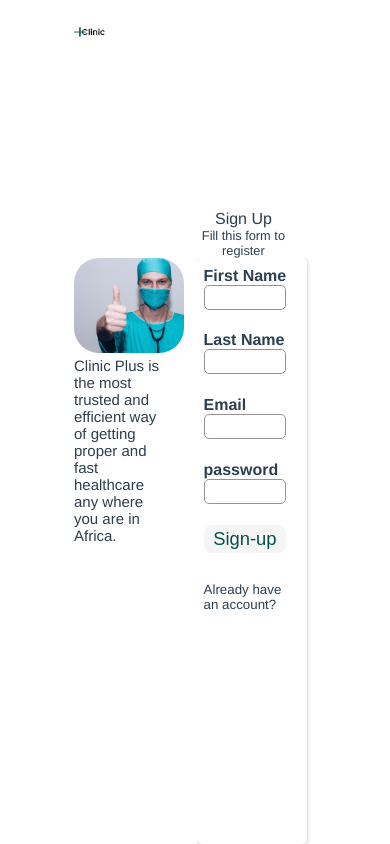
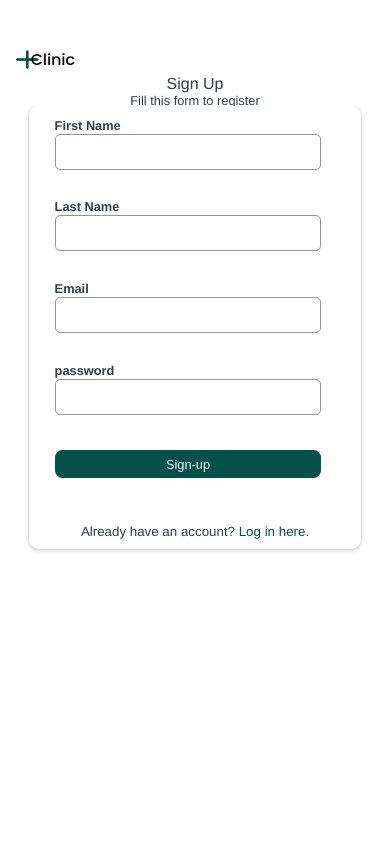
Before and after one commit to Kichotee/clinicplus, a Vue app: page /Signup in a window 390 px wide. Built offline with nearby package versions, Linux system fonts and the light colour scheme.

Commit message:
Mobile screens fixed

```diff
--- a/src/components/pageFour.vue
+++ b/src/components/pageFour.vue
@@ -155,7 +155,7 @@ hr {
 
 }
 
-/* Media responsivenes */
+/* Media responsiveness */
 
 @media screen and (max-width:486px) {
 
--- a/src/views/LoginForm.vue
+++ b/src/views/LoginForm.vue
@@ -36,8 +36,10 @@
                 <router-link to="/dashboard">
                     <button type="submit"> Sign-up</button>
                 </router-link>
+                <router-link to="/Signup">
+                    <small>Create new account</small>
+                </router-link>
 
-                <small>Create new account</small>
             </form>
 
         </div>
@@ -58,11 +60,13 @@ export default {
 .signUpPage {
     padding: 24px 40px 0 74px;
     display: grid;
-    grid-template-columns: 0.8fr 1fr;
-    grid-template-rows: 0.4fr 1fr;
+    grid-template-columns: 0.6fr 1fr;
+    grid-template-rows: 0.15fr 1fr;
     text-align: left;
-    /* height: 100vh; */
+    height: 100vh;
+    /* border: solid; */
     overflow: hidden;
+    width: 100vw;
 }
 
 .left-column {
@@ -88,17 +92,13 @@ export default {
 
 }
 
-.right-column {
-    grid-row: 2;
-    overflow: hidden;
-
-}
+.right-column {}
 
 .form-header {
     grid-row: 1;
     grid-column: 2;
     align-self: end;
-    width: 61%;
+    width: 91%;
     overflow: hidden;
 
 }
@@ -112,39 +112,45 @@ export default {
 }
 
 .right-column {
-    width: 90%;
-    height: 90%;
-    justify-items: left;
+    grid-column: 2;
+    grid-row: 2;
+    overflow: hidden;
+    /* border: solid; */
+    width: 100%;
+    height: 100%;
+    justify-self: left;
     z-index: 79;
+    /*  */
 
 }
 
 .right-column-box {
-    width: 80%;
-    padding: 2.5% 5%;
-    box-shadow: 0px 1px 4px rgba(0, 0, 0, 0.25);
-    height: 90%;
+    width: 85%;
+    margin: auto auto;
+    padding: 2.5% 2.5%;
+    box-shadow: 0px 1px 4px 0px #00000040;
+    height: 100%;
     text-align: left;
     display: flex;
     flex-direction: column;
     z-index: 79;
     /* border: solid; */
-    border-radius: 5px;
+    border-radius: 10px;
     overflow: hidden;
 }
 
 form {
     margin-top: 5%;
     width: 90%;
-    height: 90%;
+    margin: 0 auto;
+    height: 100%;
     display: flex;
+    justify-content: space-evenly;
     /* border: solid; */
     flex-direction: column;
-    align-items: start;
-    gap: 5%;
+    align-items: center;
+    gap: 2.5%;
     z-index: 76;
-    overflow: hidden;
-
 }
 
 form>div {
@@ -153,14 +159,15 @@ form>div {
 }
 
 label {
-    margin: 70px 0;
+    /* margin: 70px 0; */
     font-weight: bolder;
+    font-size: 0.8rem;
 
 }
 
 input {
     width: 95%;
-    height: 70%;
+    height: 100%;
     border-radius: 5px;
     outline: none;
     background: #fff;
@@ -173,37 +180,106 @@ input:focus {
     border: 1px solid #04514C;
 }
 
+a {
+    width: 100%;
+    align-self: center;
+}
+
+.login-text {
+display: inline;
+    width: 60%;
+    /* border: solid; */
+    color: #04514C;
+
+}
+
 button {
 
     width: 95%;
+    margin-top: 0.5rem;
+    font-size: 0.8rem;
     border-radius: 7.5px;
-}
-a{
-     width: 100%;
-}
-span .ds-circle {
-    height: 37.625rem;
-    width: 40.6875rem;
-    border-radius: 50%;
-    background: #04514C;
-    border: 2px solid #04514C;
-    position: absolute;
-    right: -70%;
-    top: 0;
 
-    z-index: 1;
 }
 
-span .ds2-circle {
-    height: 32rem;
-    width: 28.188rem;
-    border-radius: 80%;
+.signUpPage .log-in-button {
     background: #fff;
-    border: 2px solid #04514C;
-    position: absolute;
-    right: -70%;
-    top: 0;
-    z-index: 3;
+    border: 1px #04514C solid;
+    color: #04514C;
 
 }
+@media only screen and (max-width:486px) {
+    .signUpPage {
+        padding: 3rem 0 0 0;
+        margin: 0;
+        display: flex;
+        flex-direction: column;
+
+    }
+
+    .logo img {
+        width: 15%;
+        margin-left: 1rem;
+    }
+
+    .left-column {
+        display: none;
+    }
+
+    .form-header {
+        width: 100%;
+    }
+
+    .right-column {}
+    .right-column-box{
+        height: 50%;
+    }
+    form{
+        height: 100%;
+        gap: 5%;
+
+    }
+    button{
+        background: #04514C;
+        color: #fff;
+    }
+}
+@media only screen and (max-width:376px) {
+    .signUpPage {
+        padding: 3rem 0 0 0;
+        margin: 0;
+        display: flex;
+        flex-direction: column;
+
+    }
+
+    .logo img {
+        width: 15%;
+        margin-left: 1rem;
+    }
+
+    .left-column {
+        display: none;
+    }
+    input{
+        height: 60%;
+    }
+
+    .form-header {
+        width: 100%;
+    }
+
+    .right-column {}
+    .right-column-box{
+        height:40%;
+    }
+    form{
+        height: 100%;
+        gap: 3.75%;
+    }
+    button{
+        background: #04514C;
+        color: #fff;
+    }
+}
 </style>
--- a/src/views/Signup.vue
+++ b/src/views/Signup.vue
@@ -43,10 +43,17 @@
                     <input type="password" name="" id="">
                 </div>
                 <router-link to="/dashboard">
-                     <button type="submit"> Sign-up</button>
+                    <button type="submit"> Sign-up</button>
                 </router-link>
 
-                <small>Already have an account?</small>
+                <small>Already have an account?   <span>
+                    <router-link to="/LoginForm">
+                        <p class="login-text">Log in here.</p>
+                    </router-link>
+
+                </span></small>
+
+
             </form>
 
         </div>
@@ -75,11 +82,13 @@ export default {
 .signUpPage {
     padding: 24px 40px 0 74px;
     display: grid;
-    grid-template-columns: 0.8fr 1fr;
-    grid-template-rows: 0.4fr 1fr;
+    grid-template-columns: 0.6fr 1fr;
+    grid-template-rows: 0.15fr 1fr;
     text-align: left;
     height: 100vh;
+    /* border: solid; */
     overflow: hidden;
+    width: 100vw;
 }
 
 .left-column {
@@ -105,19 +114,14 @@ export default {
 
 }
 
-.right-column {
-    grid-row: 2;
-    overflow: hidden;
-
-}
+.right-column {}
 
 .form-header {
     grid-row: 1;
     grid-column: 2;
     align-self: end;
-    width: 61%;
+    width: 91%;
     overflow: hidden;
-
 
 }
 
@@ -130,35 +134,43 @@ export default {
 }
 
 .right-column {
-    width: 90%;
+    grid-column: 2;
+    grid-row: 2;
+    overflow: hidden;
+    /* border: solid; */
+    width: 100%;
     height: 100%;
-    justify-items: left;
+    justify-self: left;
     z-index: 79;
+    /*  */
 
 }
 
 .right-column-box {
-    width: 80%;
-    padding: 2.5% 5%;
-    box-shadow: 0px 1px 4px rgba(0, 0, 0, 0.25);
+    width: 85%;
+    margin: auto auto;
+    padding: 2.5% 2.5%;
+    box-shadow: 0px 1px 4px 0px #00000040;
     height: 100%;
     text-align: left;
     display: flex;
     flex-direction: column;
     z-index: 79;
     /* border: solid; */
-    border-radius: 5px;
+    border-radius: 10px;
     overflow: hidden;
 }
 
 form {
     margin-top: 5%;
     width: 90%;
+    margin: 0 auto;
     height: 100%;
     display: flex;
+    justify-content: space-between;
     /* border: solid; */
     flex-direction: column;
-    align-items: start;
+    align-items: center;
     gap: 5%;
     z-index: 76;
 }
@@ -171,12 +183,13 @@ form>div {
 label {
     /* margin: 70px 0; */
     font-weight: bolder;
+    font-size: 0.8rem;
 
 }
 
 input {
     width: 95%;
-    height: 70%;
+    height: 100%;
     border-radius: 5px;
     outline: none;
     background: #fff;
@@ -188,13 +201,115 @@ input:focus {
     outline: none;
     border: 1px solid #04514C;
 }
-a{
-     width: 100%;
+
+a {
+    width: 100%;
+    align-self: center;
 }
+
+.login-text {
+display: inline;
+    width: 60%;
+    /* border: solid; */
+    color: #04514C;
+
+}
+
 button {
 
     width: 95%;
+    margin-top: 0.5rem;
+    font-size: 0.8rem;
     border-radius: 7.5px;
+
 }
 
+.signUpPage .log-in-button {
+    background: #fff;
+    border: 1px #04514C solid;
+    color: #04514C;
+
+}
+
+@media only screen and (max-width:486px) {
+    .signUpPage {
+        padding: 3rem 0 0 0;
+        margin: 0;
+        display: flex;
+        flex-direction: column;
+
+    }
+
+    .logo img {
+        width: 15%;
+        margin-left: 1rem;
+    }
+
+    .left-column {
+        display: none;
+    }
+
+    .form-header {
+        width: 100%;
+    }
+
+    .right-column {}
+
+    .right-column-box {
+        height: 60%;
+    }
+
+    form {
+        height: 100%;
+        gap: 8%;
+    }
+
+    button {
+        background: #04514C;
+        color: #fff;
+    }
+}
+
+@media only screen and (max-width:376px) {
+    .signUpPage {
+        padding: 3rem 0 0 0;
+        margin: 0;
+        display: flex;
+        flex-direction: column;
+
+    }
+
+    .logo img {
+        width: 15%;
+        margin-left: 1rem;
+    }
+
+    .left-column {
+        display: none;
+    }
+
+    input {
+        height: 60%;
+    }
+
+    .form-header {
+        width: 100%;
+    }
+
+    .right-column {}
+
+    .right-column-box {
+        height: 95%;
+    }
+
+    form {
+        height: 100%;
+        gap: 5%;
+    }
+
+    button {
+        background: #04514C;
+        color: #fff;
+    }
+}
 </style>
--- a/src/views/dashboard.vue
+++ b/src/views/dashboard.vue
@@ -1,5 +1,8 @@
 <template>
 <div class="dashboard-page">
+    <p class="screen-size-error">
+        View on Desktop only
+    </p>
     <div class="container">
         <aside>
             <img class="logo" src="../assets/clinicplus/logo.png" alt="">
@@ -54,7 +57,6 @@
                 <div class="dates">
                     <div class="date-box">
                         <p>{{Month}}</p>
-
 
                         <p>{{day-2}}</p>
                     </div>
@@ -152,6 +154,9 @@ export default {
 </script>
 
 <style scoped>
+.screen-size-error{
+    display: none;
+}
 .container {
     display: flex;
     height: 100vh;
@@ -356,4 +361,18 @@ section {
     width: 100%;
     box-shadow: 0px 4px 4px 0px #00000040;
 }
+@media screen and (max-width:468px) {
+    .screen-size-error{
+        display: block;
+        font-size: 2.5rem;
+        color: #041542;
+        height: 50vh;
+        margin: 25vh 0;
+        padding: auto 0;
+
+    }
+    .container{
+        display: none;
+    }
+}
 </style>
```
